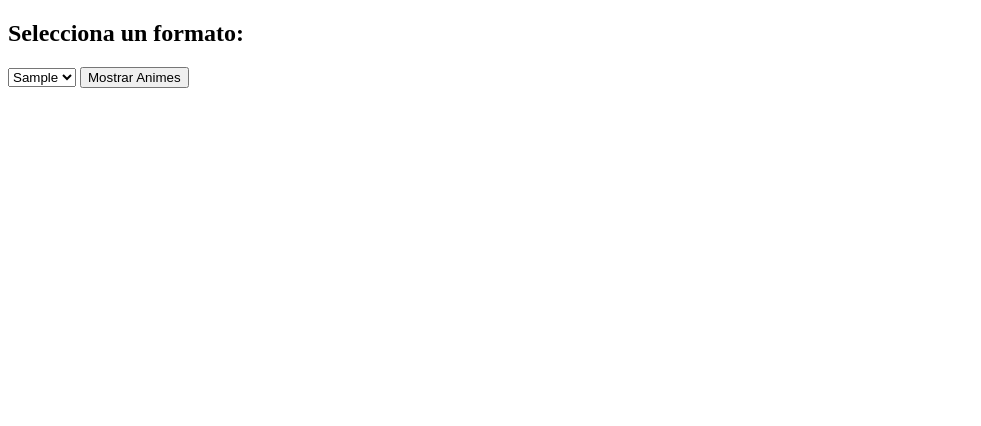
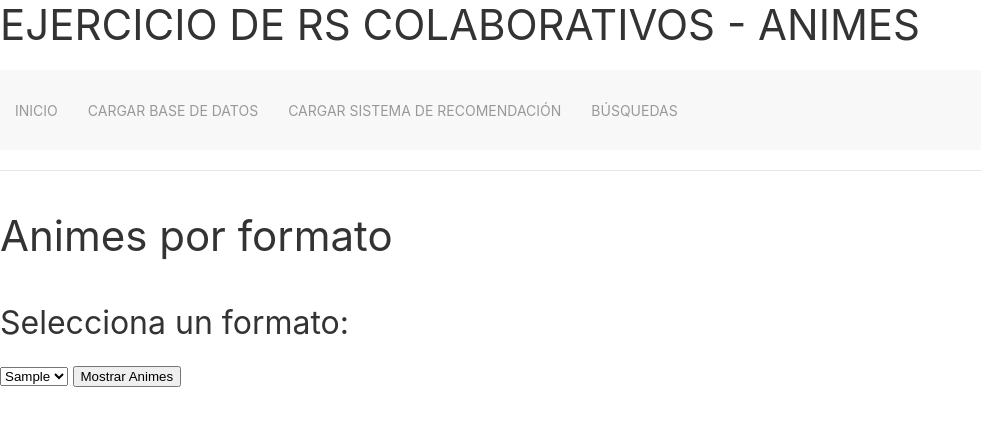
Before and after one commit to Alejandrocg024/AII-Base, a Django app: page /animes_por_formato/ in a window 1280 px wide. Shown: the top 426 px of the page, without its empty margins (0-981 px from the left). Run offline with Django 5.2, Linux system fonts and the light colour scheme; tables that the repository leaves empty hold one stand-in row (values such as "Sample post").

Commit message:
formatos

```diff
--- a/practica/main/templates/anime_por_formato.html
+++ b/practica/main/templates/anime_por_formato.html
@@ -1,3 +1,9 @@
+{% extends 'master.html' %}
+
+
+{% block titulo %} Animes por formato {% endblock %}
+
+{% block contenido %}
 <!DOCTYPE html>
 <html>
 <head>
@@ -25,3 +31,4 @@
     {% endif %}
 </body>
 </html>
+{% endblock %}
--- a/practica/main/templates/master.html
+++ b/practica/main/templates/master.html
@@ -16,16 +16,9 @@
     <div class="uk-navbar-left">
 
         <ul class="uk-navbar-nav">
-            <li class="uk-active"><a href="#">Inicio</a>
-            <div class="uk-navbar-dropdown">
-                    <ul class="uk-nav uk-navbar-dropdown-nav">
-                        <li><a href="/populate">Poblar Base de Datos</a></li>
-                        <li><a href="/loadRS">Cargar el Sistema de Recomendaci&oacute;n</a></li>
-						<li><a href="/index.html">Sobre</a></li>
-                    </ul>
-                </div>
-            </li>
+            <li><a href="/index.html">Inicio</a></li>
             <li><a href="/populate">Cargar base de datos</a></li>
+            <li><a href="/loadRS">Cargar sistema de recomendación</a></li>
             <li><a href="#">B&uacute;squedas</a>
                 <div class="uk-navbar-dropdown">
                     <ul class="uk-nav uk-navbar-dropdown-nav">
```
